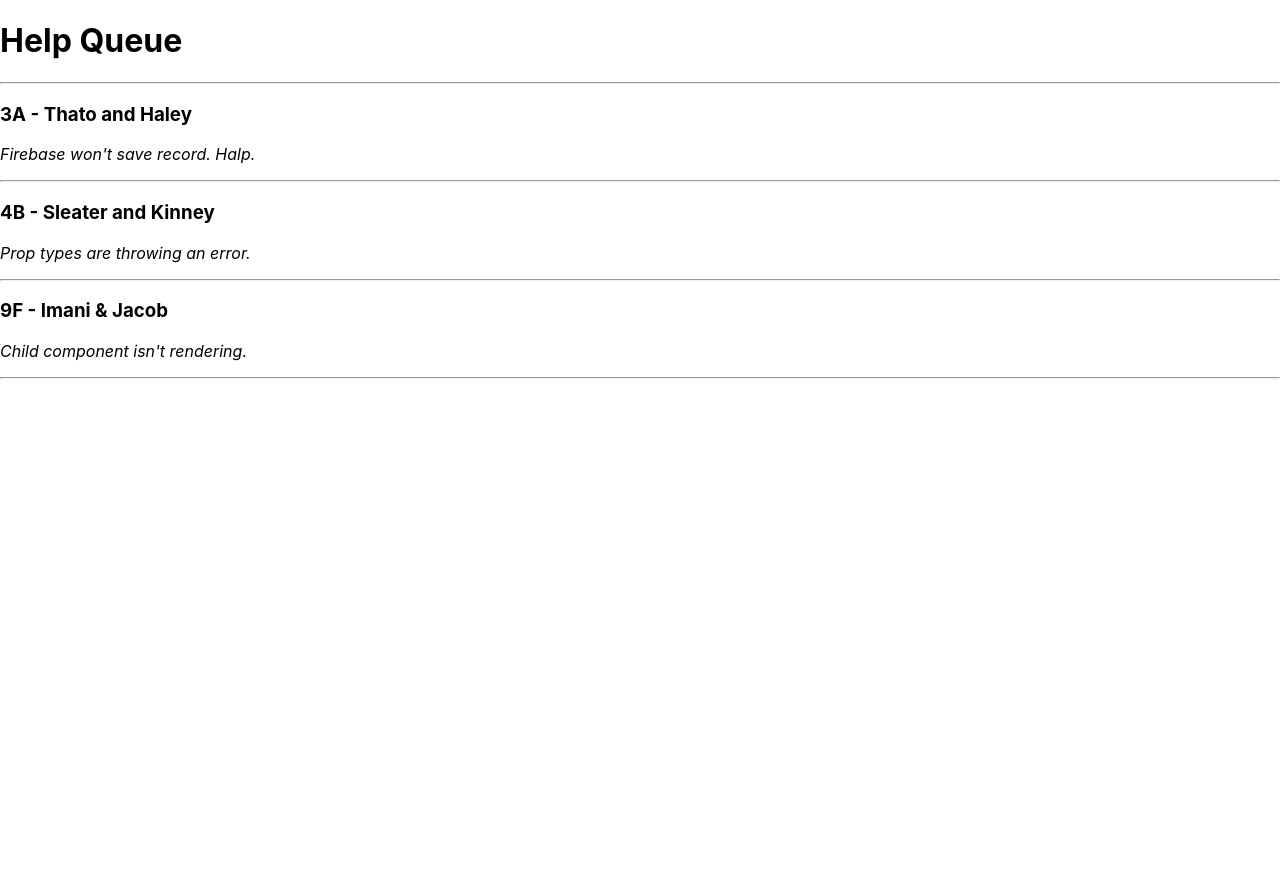
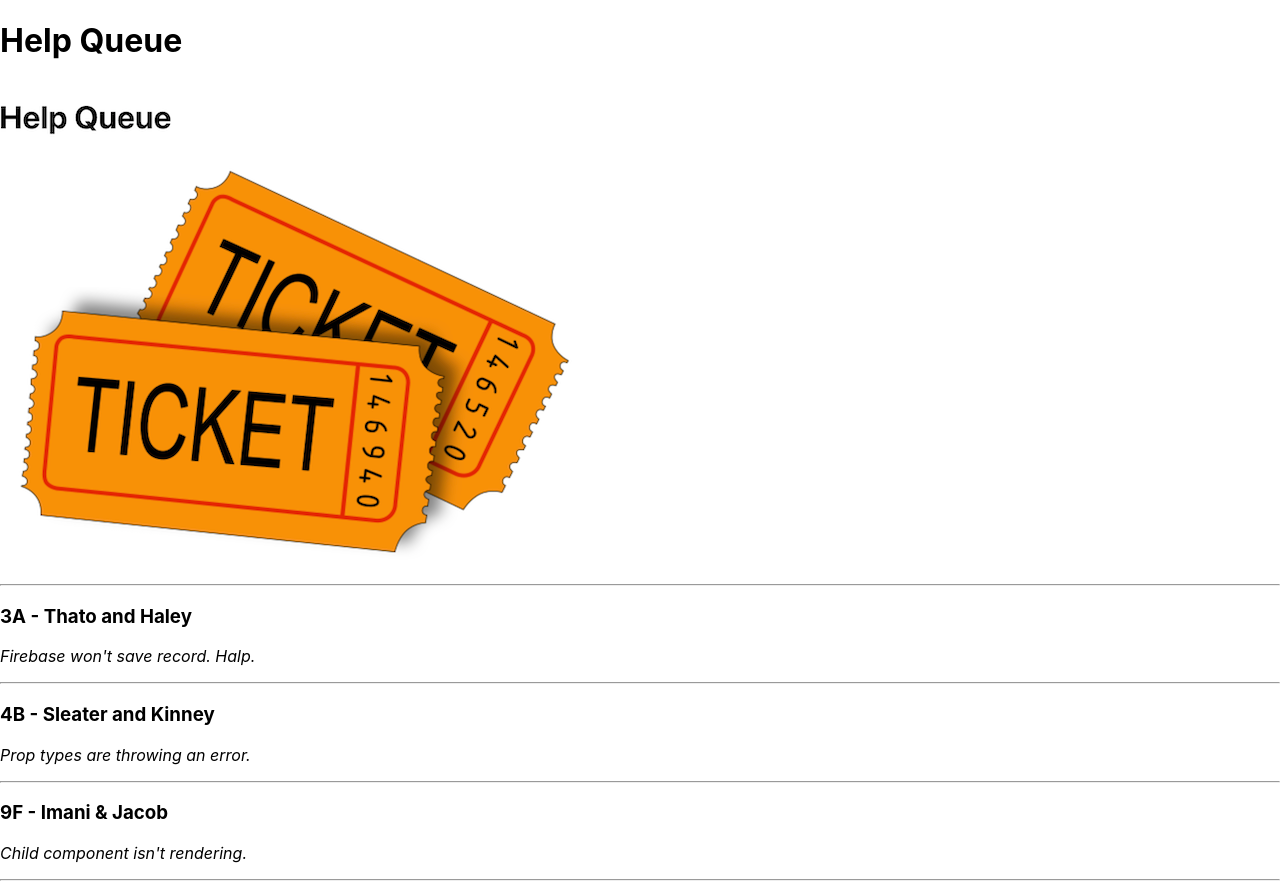
Before and after one commit to ChrisRamer/help-queue, a React (Create React App) app: page / in a window 1280 px wide. Before the commit the page ends 800 px from the top, so only its background shows below. Built offline with nearby package versions, Linux system fonts and the light colour scheme.

Commit message:
Add image

```diff
--- a/src/components/Header.js
+++ b/src/components/Header.js
@@ -1,8 +1,12 @@
 import React from "react";
+import ticketsImage from "./../img/tickets.png";
 
 function Header() {
 	return (
-		<h1>Help Queue</h1>
+		<React.Fragment>
+			<h1>Help Queue</h1>
+			<img src={ticketsImage} alt="An image of tickets" />
+		</React.Fragment>
 	);
 }
 
```
Also changed, not shown: src/img/tickets.png (added).
